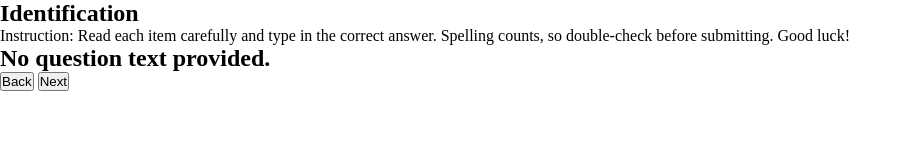
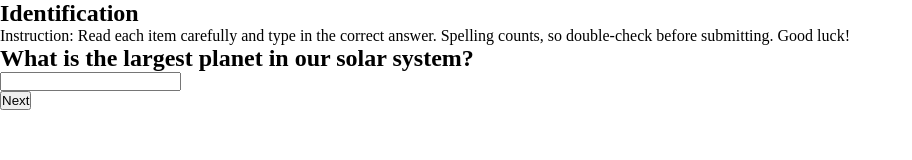
Before and after one commit to marklhester01dev/web-based-quiz, a website: page pages/identification.html in a window 1280 px wide. Shown: the whole page, without its empty margins (0-912 px from the left). Drawn offline with nearby package versions, Linux system fonts and the light colour scheme.

Commit message:
feat: working identification quiz category

```diff
--- a/js/components/quiz-form-inputs.js
+++ b/js/components/quiz-form-inputs.js
@@ -30,7 +30,13 @@ class QuizForm extends HTMLElement {
   }
 
   static get observedAttributes() {
-    return ["question-id", "question-text", "choices", "is-last", "is-first"];
+    return [
+      "question-id",
+      "question-text",
+      "is-last",
+      "is-first",
+      "current-answer",
+    ];
   }
 
   connectedCallback() {
@@ -51,19 +57,12 @@ class QuizForm extends HTMLElement {
   }
 
   _renderQuizForm() {
-    const id = this.getAttribute("question-id") || 0;
+    const id = this.getAttribute("question-id") || "0";
     const text =
       this.getAttribute("question-text") || "No question text provided.";
     const isLast = this.getAttribute("is-last") === "true";
     const isFirst = this.getAttribute("is-first") === "true";
-
-    let choices = [];
-
-    try {
-      choices = JSON.parse(this.getAttribute("choices")) || [];
-    } catch {
-      choices = [];
-    }
+    const answerValue = this.getAttribute("current-answer") || "";
 
     const node = template.content.cloneNode(true);
     const article = node.querySelector(".category-choice__question");
@@ -84,31 +83,25 @@ class QuizForm extends HTMLElement {
       backLabelBtn.remove();
     }
 
-    choices.forEach((choice, i) => {
-      const optionDiv = document.createElement("div");
-      optionDiv.className = "category-choice__inputField";
-      optionDiv.textContent = `
-        <label for="q${id}-option${i + 1}" class="category-choice__label">
-          </label>
-            <input
-            type="text"
-            id="q${id}-option${i + 1}"
-            name="question${id}"
-            value="${choice.value}"
-            class="category-choice__input"
-          />
-      `;
-      optionsWrapper.appendChild(optionDiv);
-    });
+    const input = document.createElement("input");
+    input.type = "text";
+    input.id = `q${id}-answer`;
+    input.name = `question${id}`;
+    input.className = "category-choice__input";
+    input.value = answerValue;
+    optionsWrapper.appendChild(input);
 
     this.replaceChildren(node);
 
     this.querySelector("#quiz-form").addEventListener("submit", (event) => {
-      event.preventDefault;
+      event.preventDefault();
+
+      const formData = new FormData(event.target);
+      const value = formData.get(`question${id}`);
 
       this.dispatchEvent(
         new CustomEvent("quiz-answer", {
-          details: { questionId: id, value: choices.value },
+          detail: { questionId: id, value },
           bubbles: true,
         }),
       );
--- a/js/identification.js
+++ b/js/identification.js
@@ -0,0 +1,117 @@
+const questions = [
+  {
+    id: 1,
+    question: "What is the largest planet in our solar system?",
+    answer: "Jupiter",
+  },
+  { id: 2, question: "What is the chemical symbol for gold?", answer: "Au" },
+  {
+    id: 3,
+    question: "Who wrote the play 'Romeo and Juliet'?",
+    answer: "William Shakespeare",
+  },
+  { id: 4, question: "What is the capital city of Japan?", answer: "Tokyo" },
+  {
+    id: 5,
+    question:
+      "What gas do plants absorb from the atmosphere for photosynthesis?",
+    answer: "Carbon Dioxide",
+  },
+  {
+    id: 6,
+    question: "What is the longest river in the world?",
+    answer: "Nile",
+  },
+  {
+    id: 7,
+    question: "What is the powerhouse of the cell?",
+    answer: "Mitochondria",
+  },
+  {
+    id: 8,
+    question: "Who painted the Mona Lisa?",
+    answer: "Leonardo da Vinci",
+  },
+  { id: 9, question: "What is the smallest prime number?", answer: "2" },
+  {
+    id: 10,
+    question: "What is the freezing point of water in Celsius?",
+    answer: "0",
+  },
+  {
+    id: 11,
+    question: "What is the national language of the Philippines?",
+    answer: "Filipino",
+  },
+  {
+    id: 12,
+    question: "What planet is known as the Red Planet?",
+    answer: "Mars",
+  },
+  { id: 13, question: "What is the currency used in Japan?", answer: "Yen" },
+  {
+    id: 14,
+    question: "What organ pumps blood throughout the human body?",
+    answer: "Heart",
+  },
+  {
+    id: 15,
+    question: "What is the tallest mountain in the world?",
+    answer: "Mount Everest",
+  },
+  {
+    id: 16,
+    question: "Who is known as the Father of Computers?",
+    answer: "Charles Babbage",
+  },
+  {
+    id: 17,
+    question: "What is the largest ocean on Earth?",
+    answer: "Pacific Ocean",
+  },
+  { id: 18, question: "What is H2O more commonly known as?", answer: "Water" },
+  {
+    id: 19,
+    question: "What is the study of living organisms called?",
+    answer: "Biology",
+  },
+  { id: 20, question: "What is the capital city of France?", answer: "Paris" },
+];
+
+let currentIndex = 0;
+let userAnswers = [];
+
+const quiz = document.getElementById("quiz");
+
+function renderQuestion() {
+  const question = questions[currentIndex];
+  const isLast = currentIndex === questions.length - 1;
+  const answerValue = userAnswers[currentIndex] ?? "";
+
+  quiz.setAttribute("question-id", question.id);
+  quiz.setAttribute("question-text", question.question);
+  quiz.setAttribute("is-last", isLast.toString());
+  quiz.setAttribute("is-first", (currentIndex === 0).toString());
+  quiz.setAttribute("current-answer", answerValue);
+}
+
+quiz.addEventListener("quiz-answer", (event) => {
+  userAnswers[currentIndex] = event.detail.value;
+
+  currentIndex++;
+
+  if (currentIndex < questions.length) {
+    renderQuestion();
+  } else {
+    console.log("Quiz Finished", userAnswers);
+  }
+});
+
+quiz.addEventListener("quiz-back", () => {
+  if (currentIndex === 0) return;
+
+  currentIndex--;
+  renderQuestion();
+});
+
+renderQuestion();
--- a/pages/identification.html
+++ b/pages/identification.html
@@ -70,7 +70,8 @@
     <link rel="stylesheet" href="../css/general.css" />
 
     <!-- Scripts -->
-     <script src="../js/components/quiz-form-inputs.js" defer></script>
+    <script src="../js/components/quiz-form-inputs.js" defer></script>
+    <script src="../js/identification.js" defer></script>
     <title>Web-based Quiz | Identification</title>
   </head>
   <body>
```
Lines whose indentation alone changed are shown as unchanged.
